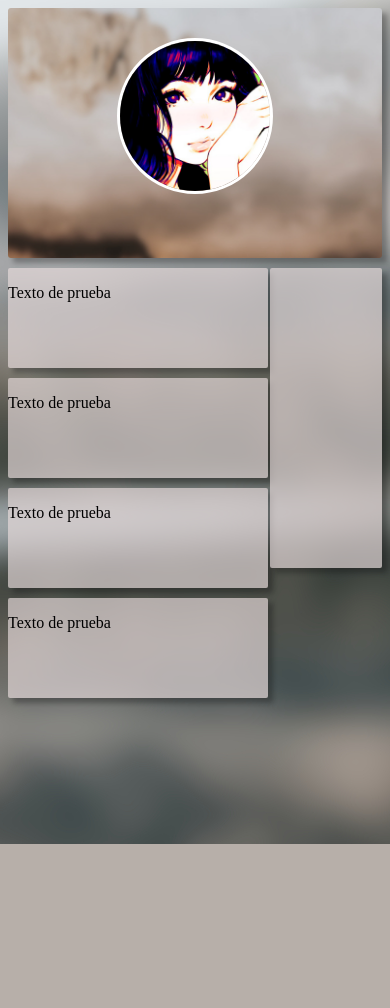
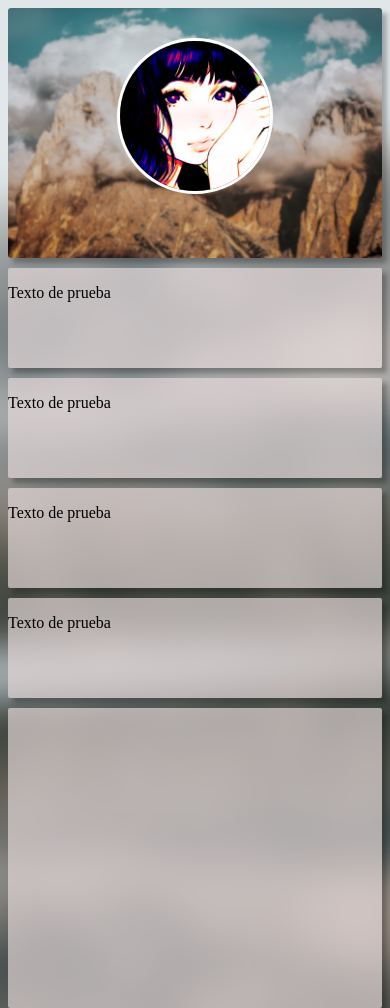
Before and after one commit to abnazhor/socialnet, a PHP site: template views/me.view.html in a window 390 px wide. Before the commit the page ends 844 px from the top, so only its background shows below. Run offline with PHP 8.4, Linux system fonts and the light colour scheme; the template is opened without the code that fills it, so the values that code supplies are empty.

Commit message:
Changed to responsive design user page.

```diff
--- a/views/home.view.php
+++ b/views/home.view.php
@@ -20,7 +20,7 @@
             </div>
             <div>
                 <form action="enviarMensaje.php" method="post">
-                <textarea name="mensaje">
+                <textarea name="mensaje" maxlength="250">
                 </textarea>
                 <input type="submit" value="Post">
                 </form>
--- a/views/me.view.css
+++ b/views/me.view.css
@@ -48,10 +48,17 @@ body {
     background-color: #e9dddda9;
     width: 30%;
     height: 300px;
-    float: right;
+    float: left;
     position: relative;
     top: 10px;
-    margin: auto;
+    margin-left: 5px;
     border-radius: 2px;
     box-shadow: 5px 5px 5px rgba(14, 13, 13, 0.301);
 }
+
+@media screen and (max-width: 1000px) {
+    #info, #posts {
+        width: 99.9%;
+        margin: auto;
+    }
+}
```
